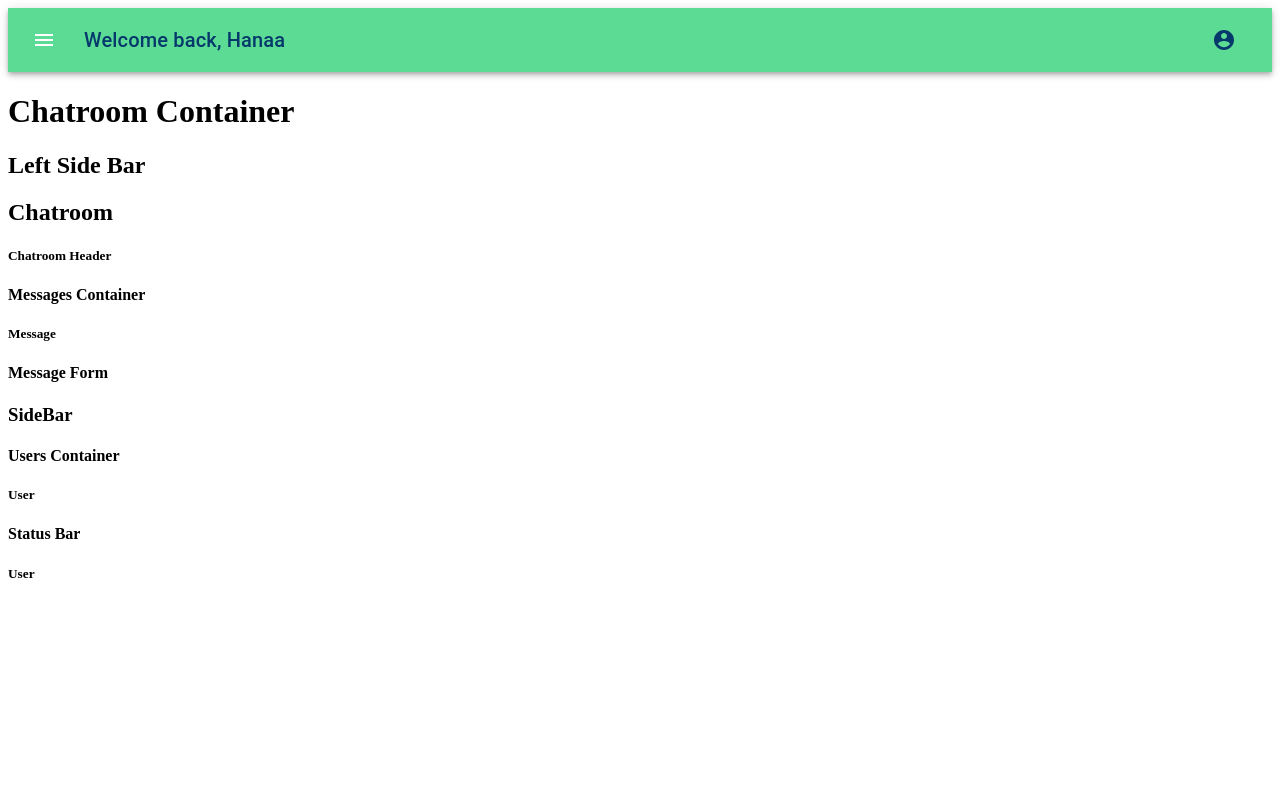
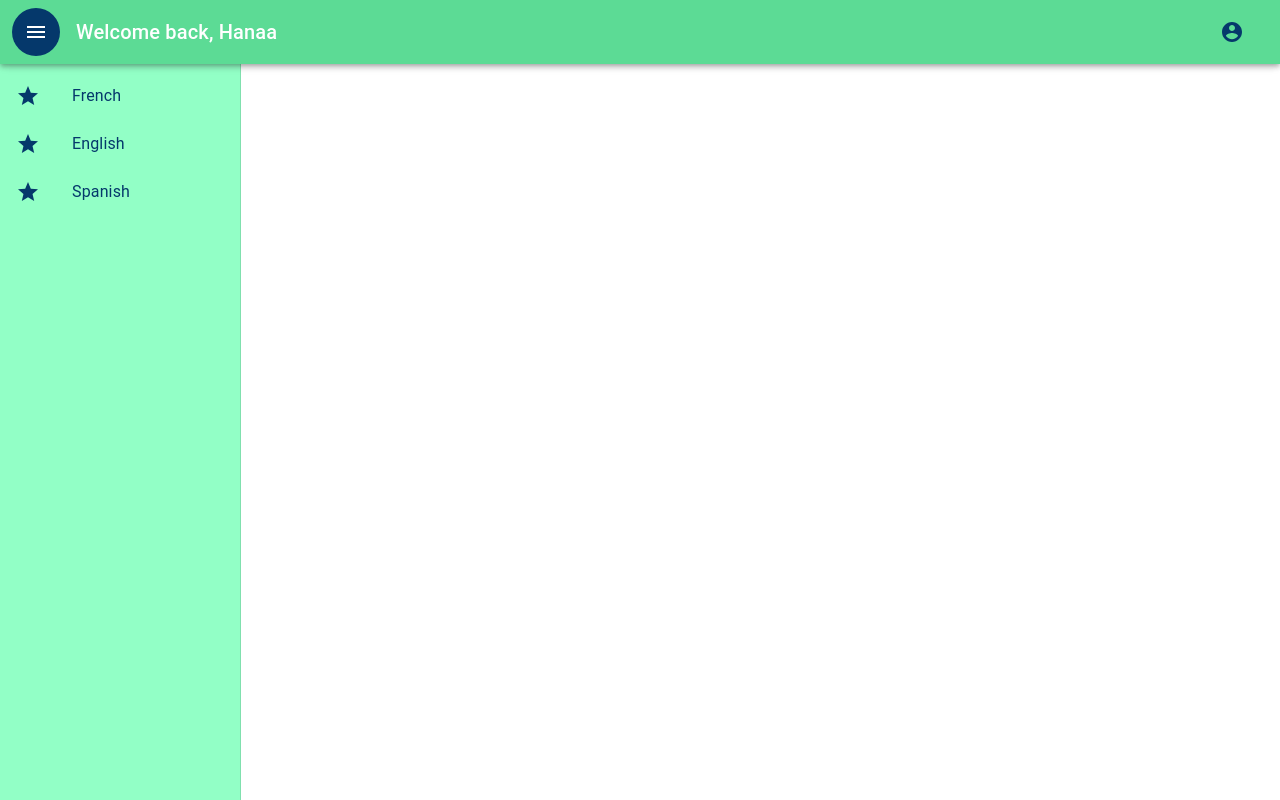
Before and after one commit to hsadoqi/messages_app_frontend, a React (Create React App) app: page / in a window 1280 px wide. Built offline with nearby package versions, Linux system fonts and the light colour scheme.

Commit message:
styled left side bar

```diff
--- a/src/App.js
+++ b/src/App.js
@@ -17,6 +17,7 @@ class App extends Component {
       <div>
         <NavBar currentUser={this.state.currentUser}/>
         <ChatroomContainer currentUser={this.state.currentUser}/>
+
       </div>
     )
   }
--- a/src/NavBar/NavBar.js
+++ b/src/NavBar/NavBar.js
@@ -6,7 +6,8 @@ function NavBar({currentUser}){
     const classes = useStyles()
 
     return (
-        <AppBar position="static" className={classes.toolBar}>
+        <div className={classes.root}>
+        <AppBar position="fixed" className={classes.toolBar}>
             <Toolbar className={classes.toolbar}>
                 <IconButton edge="start" className={classes.menuButton} color="inherit" aria-label="menu">
                     <Menu />
@@ -27,6 +28,7 @@ function NavBar({currentUser}){
                 </div>
             </Toolbar>
         </AppBar>
+        </div>
     )
 }
 
--- a/src/NavBar/NavBarStyles.js
+++ b/src/NavBar/NavBarStyles.js
@@ -10,16 +10,21 @@ const colors = {
 }
 
 const useStyles = makeStyles((theme) => ({
+    root: {
+        display: 'flex'
+    },
     title: {
       flexGrow: 1,
-      color: colors.primary
+      color: colors.textStyle,
     },
     toolBar: {
-        background: colors.secondary
+        background: colors.secondary,
+        zIndex: theme.zIndex.drawer + 1
     },
     menuButton: {
         marginRight: theme.spacing(2),
-        color: colors.textStyle
+        color: colors.textStyle,
+        background: colors.primary
     },
     accountIcon: {
         color: colors.primary
--- a/src/components/LeftSideBar.js
+++ b/src/components/LeftSideBar.js
@@ -1,13 +1,71 @@
-import React, {Component } from 'react'
+import { Drawer, List, Toolbar, makeStyles, ListItem, ListItemIcon, ListItemText } from '@material-ui/core'
+import {Star} from '@material-ui/icons'
 
-class LeftSideBar extends Component {
-    render(){
-        return (
-            <div>
-                <h2>Left Side Bar</h2>
-            </div>
-        )
-    }
+const drawerWidth = 240
+
+const colors = {
+    primary: "#05386B",
+    primaryText: "#ffffff",
+    lightSecondary: "#92ffc6",
+    secondary: "#5CDB95",
+    secondaryText: "#000000",
+    textStyle: "EDF5E1"
 }
 
+
+const useStyles = makeStyles((theme) => ({
+    root: {
+        display: 'flex'
+    },
+    drawer: {
+        width: drawerWidth,
+        flexShrink: 0
+    },
+    drawerPaper: {
+        width: drawerWidth,
+        background: colors.lightSecondary
+    },
+    starIcon: {
+        color: colors.primary
+    },
+    listItem: {
+        color: colors.primary
+    }
+}))
+
+function LeftSideBar() {
+    const classes = useStyles()
+    return (
+            <Drawer
+                className={classes.drawer}
+                variant="permanent"
+                classes={{
+                    paper: classes.drawerPaper
+                }}
+            >
+                <Toolbar/>
+                <div className={classes.drawerContainer}>
+                    <List>
+                        {["French", "English", "Spanish"].map(chatroom => {
+                            return (
+                                <ListItem button className={classes.listItem}>
+                                    <ListItemIcon>
+                                        <Star className={classes.starIcon}/>
+                                    </ListItemIcon>
+                                    <ListItemText primary={chatroom}/>
+                                </ListItem>)
+                        })}
+                    </List>
+                </div>
+            </Drawer>
+    )
+}
+
+
 export default LeftSideBar
+
+// to do:
+// add button to view all channels
+// option to remove channel from list
+// separate styling
+// use divider to separate
```
Also changed, not shown: 1 other file (tests, documents, lock files or other folders).
